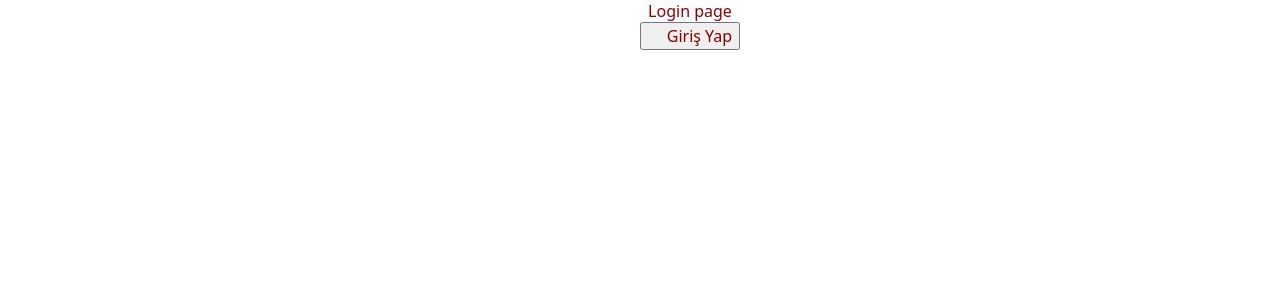
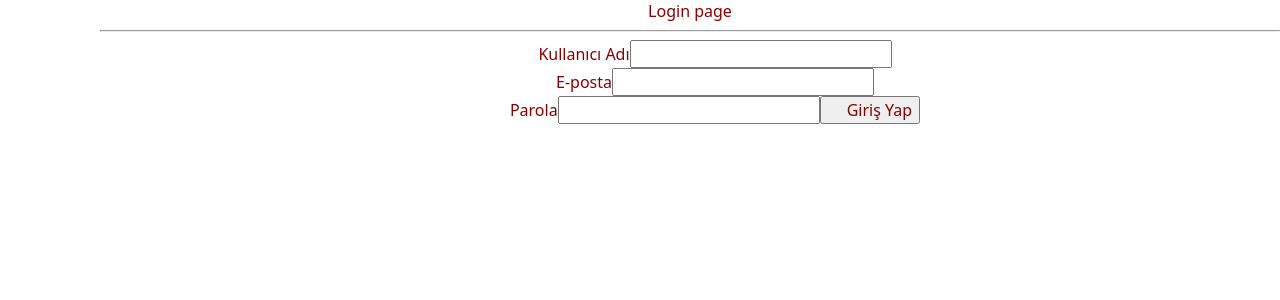
Before and after one commit to fatihkarasoglu/trying-first-react-app-2, a React (Create React App) app: page /auth/login in a window 1280 px wide. Shown: the top 300 px of the page. Built offline with nearby package versions, Linux system fonts and the light colour scheme.

Commit message:
commit-6

```diff
--- a/package.json
+++ b/package.json
@@ -6,6 +6,7 @@
     "@testing-library/jest-dom": "^5.16.5",
     "@testing-library/react": "^13.4.0",
     "@testing-library/user-event": "^13.5.0",
+    "formik": "^2.2.9",
     "react": "^18.2.0",
     "react-dom": "^18.2.0",
     "react-helmet": "^6.1.0",
--- a/src/pages/auth/Login.js
+++ b/src/pages/auth/Login.js
@@ -1,4 +1,6 @@
 import { useNavigate, useLocation } from "react-router-dom";
+import { useFormik, Formik, Form, Field } from "formik";
+import { Helmet } from "react-helmet";
 
 import { useAuth } from "../../context/AuthContext"
 
@@ -20,10 +22,40 @@ export default function Login() {
         })
     }
 
+    const { handleSubmit, handleChange, values } = useFormik({
+        initialValues: {
+            username: '',
+            email: '',
+            password: ''
+        },
+        onSubmit: values => {
+            setUser(values)
+            navigate(location?.state?.return_url || '/', {
+                replace: true
+            })
+        }
+    });
+
     return(
         <div>
+            <Helmet>
+                <title>Login Sayfası</title>
+            </Helmet>
             Login page <br />
-            <button onClick={loginHandle} >Giriş Yap</button>
+
+            <hr />
+
+            <form onSubmit={handleSubmit}>
+                <label htmlFor="username">Kullanıcı Adı</label>
+                <input type="text" id="username" value={values.username} onChange={handleChange} />   <br />
+
+                <label htmlFor="email">E-posta</label>
+                <input type="email" id="email" value={values.email} onChange={handleChange} />  <br />
+
+                <label htmlFor="password">Parola</label>
+                <input type="password" id="password" value={values.password} onChange={handleChange} />
+                <button type="submit">Giriş Yap</button>
+            </form>
         </div>
     )
 }
```
Also changed, not shown: 1 other file (tests, documents, lock files or other folders).
